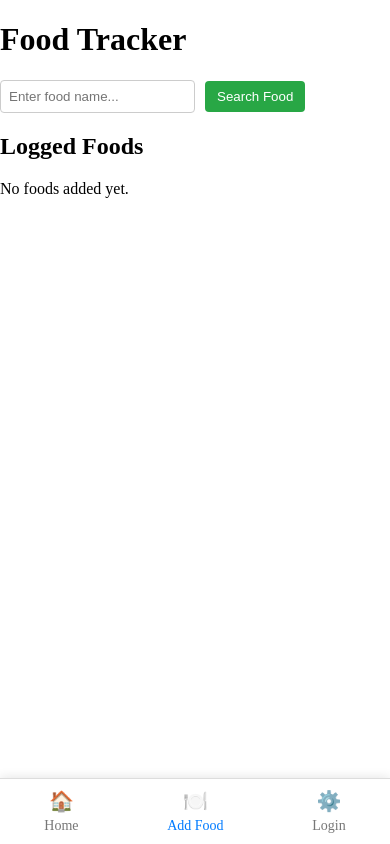
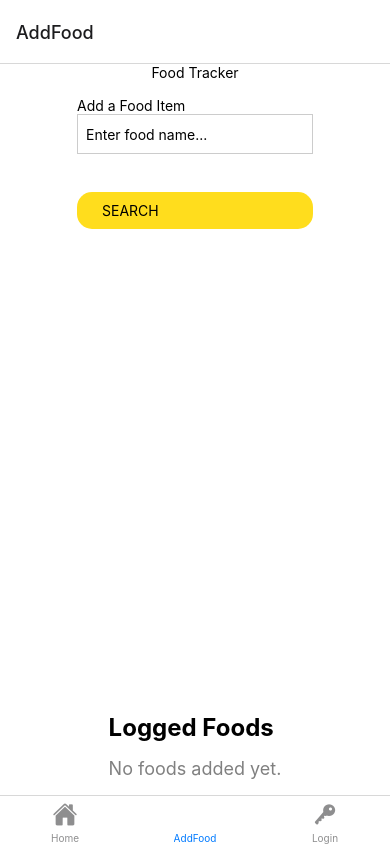
Before and after one commit to pinjaa/macromenu, a React Native app in the folder macromenu/: screen /AddFood in a window 390 px wide. Built offline with nearby package versions, Linux system fonts and the light colour scheme.

Commit message:
paljon muutoksia, API ei toimi jostain syystä

```diff
--- a/macromenu/App.js
+++ b/macromenu/App.js
@@ -1,29 +1,32 @@
 import { StatusBar } from 'expo-status-bar';
 import { StyleSheet, Text, View } from 'react-native';
 import React from 'react';
-import { BrowserRouter as Router, Route, Routes } from 'react-router-dom';
+import { NavigationContainer } from '@react-navigation/native';
+import { createStackNavigator } from '@react-navigation/stack';
 import Home from './components/Home';
 import AddFood from './components/AddFood';
 import Login from './components/Login';
 import BottomNav from './components/BottomNav';
 import styles from './styles/style.js';
 
+const Stack = createStackNavigator();
+
 export default function App() {
-  return (
-    <View>
-      <Router>
-        <StatusBar />
-        <div className="App">
-          <Routes>
-            <Route path="/" element={<Home />} />
-            <Route path="/addfood" element={<AddFood />} />
-            <Route path="/login" element={<Login />} />
-          </Routes>
-          <BottomNav />
-        </div>
-      </Router>
-    </View>
 
 
+  return (
+    <NavigationContainer>
+      <Stack.Navigator
+            initialRouteName='BottomNav'
+            screenOptions={{headerShown: false}}
+        >
+          <Stack.Screen name="BottomNav" component={BottomNav} />
+        <Stack.Screen name="Home" component={Home} />
+        <Stack.Screen name="AddFood" component={AddFood} />
+        <Stack.Screen name="Login" component={Login} />
+
+      </Stack.Navigator>
+
+    </NavigationContainer>
   );
 }
--- a/macromenu/components/AddFood.js
+++ b/macromenu/components/AddFood.js
@@ -1,5 +1,5 @@
 import React, { useState } from 'react';
-import {Text, View } from 'react-native';
+import {Text, View, Alert } from 'react-native';
 import styles from '../styles/style.js';
 import AddFoodForm from './AddFoodForm.js';
 import FoodList from './FoodList.js';
@@ -9,21 +9,22 @@ export default function AddFood() {
   const [foods, setFoods] = useState([]);
   //const [goals, setGoals] = useState({ protein: 150, carbs: 200, fats: 70 });
 
-  const addFood = (food) => {
+  const addFoodToList = (food) => {
 
     if(food != null || food != "")
     {
+      Alert.alert('Food Added', `Food: ${foodName}`);
       setFoods([...foods, food]);
     }
 
   };
 
   return (
-    <div>
-      <h1>Food Tracker</h1>
-      <AddFoodForm addFood={addFood} />
+    <View style={styles.container}>
+      <Text>Food Tracker</Text>
+      <AddFoodForm addFood={addFoodToList} />
       <FoodList foods={foods} />
       {/* <GoalTracker foods={foods} goals={goals} /> */}
-    </div>
+    </View>
   );
 }
--- a/macromenu/components/AddFoodForm.js
+++ b/macromenu/components/AddFoodForm.js
@@ -1,37 +1,60 @@
-import React, { useState } from 'react';
+import React, { useState, useEffect } from 'react';
 import axios from 'axios';
-import '../styles/AddFoodForm.css';
+import {Text, View, TextInput, Button, Pressable } from 'react-native';
+import styles from '../styles/AddFoodFormStyle.js';
 
 export default function AddFoodForm({ addFood }) {
   const [foodName, setFoodName] = useState('');
   const [loading, setLoading] = useState(false);
   const [error, setError] = useState(null);
-  const [foodOptions, setFoodOptions] = useState([]); // Holds the current page items
-  const [fullFoodList, setFullFoodList] = useState([]); // Holds the full list of food items
+  const [foodOptions, setFoodOptions] = useState([]);
+  const [fullFoodList, setFullFoodList] = useState([]);
   const [currentPage, setCurrentPage] = useState(1);
   const [totalPages, setTotalPages] = useState(1);
-  const itemsPerPage = 10; // Number of items per page
+  const itemsPerPage = 10;
+
+  useEffect(() => {
+    setLoading(false);
+    setError(null);
+    setFoodOptions([]);
+    setFullFoodList([]);
+    setCurrentPage(1);
+    setTotalPages(1);
+    setFoodName('');
+  }, [])
+
 
   const handleSubmit = async (e) => {
     e.preventDefault();
+
+    if(!foodName) {
+      setError('Enter food name to search.')
+      return;
+    }
+
     setLoading(true);
     setError(null);
-    setFoodOptions([]); // Clear previous options
+    setFoodOptions([]);
 
     try {
+        console.log('Fetching data for:', foodName);
         const response = await axios.get(`https://fineli.fi/fineli/api/v1/foods?q=${foodName}`);
         const foodData = response.data;
 
+        console.log('API Response:', response.data);
+
         if (foodData.length > 0) {
-        setFullFoodList(foodData); // Store the full list of results
-        setTotalPages(Math.ceil(foodData.length / itemsPerPage)); // Calculate total pages
-        setCurrentPage(1); // Reset to the first page
-        setFoodOptions(foodData.slice(0, itemsPerPage)); // Set the first page of results
+          setFullFoodList(foodData);
+          setTotalPages(Math.ceil(foodData.length / itemsPerPage));
+          setCurrentPage(1);
+          setFoodOptions(foodData.slice(0, itemsPerPage));
         } else {
           setError('No food found with that name.');
         }
+
     } catch (err) {
       setError('Error fetching food data.');
+      console.error('API Fetch Error:', err.message);
     } finally {
       setLoading(false);
     }
@@ -54,48 +77,64 @@ export default function AddFoodForm({ addFood }) {
     };
     addFood(food);
     setFoodName('');
-    setFoodOptions([]); // Clear options after selection
-    setFullFoodList([]); // Clear the full list after selection
+    setFoodOptions([]);
+    setFullFoodList([]);
   };
 
   return (
-    <div>
-      <form onSubmit={handleSubmit}>
-        <input
-          type="text"
+    <View style={styles.container}>
+      <View style={styles.form}>
+      <Text style={styles.title}>Add a Food Item</Text>
+        <TextInput
+          style={styles.input}
           value={foodName}
-          onChange={(e) => setFoodName(e.target.value)}
+          onChangeText={setFoodName}
           placeholder="Enter food name..."
         />
-        <button type="submit" disabled={loading}>
-          {loading ? 'Loading...' : 'Search Food'}
-        </button>
-        {error && <p style={{ color: 'red' }}>{error}</p>}
-      </form>
+
+        {error && <Text style={styles.errorText}>{error}</Text>}
+      </View>
+      <View>
+        <Pressable
+          onPress={handleSubmit}
+          style={[styles.button]}>
+          <Text style={styles.buttonTextSettings}>SEARCH</Text>
+        </Pressable>
+      </View>
+
 
       {foodOptions.length > 0 && (
-        <div>
-          <ul>
-            {foodOptions.map((foodItem, index) => (
-              <li key={index} onClick={() => handleSelectFood(foodItem)}>
-                {foodItem.name.fi}
-              </li>
+        <View>
+          <FlatList
+            data={foodOptions}
+            keyExtractor={(item, index) => index.toString()}
+            renderItem={({ item }) => (
+              <View style={styles.foodItem}>
+                <Text
+                  style={styles.foodText}
+                  onPress={() => handleSelectFood(item)}
+                >
+                  <Text style={styles.foodName}>{item.name.fi}</Text> - Kcal: {item.energyKcal} kcal,
+                  Protein: {item.protein.toFixed(1)}g,
+                  Carbs: {item.carbohydrate.toFixed(1)}g,
+                  Fats: {item.fat.toFixed(1)}g
+                </Text>
+              </View>
+            )}
+          />
+          <View style={styles.pagination}>
+            {Array.from({ length: totalPages }, (_, index) => (
+              <Button
+                key={index + 1}
+                title={(index + 1).toString()}
+                onPress={() => handlePageChange(index + 1)}
+                disabled={currentPage === index + 1}
+              />
             ))}
-          </ul>
-          <div className="pagination">
-            {Array.from({ length: totalPages }, (_, index) => (
-              <button
-                key={index + 1}
-                disabled={currentPage === index + 1}
-                onClick={() => handlePageChange(index + 1)}
-              >
-                {index + 1}
-              </button>
-            ))}
-          </div>
-        </div>
+          </View>
+        </View>
       )}
-    </div>
+    </View>
   );
 
 }
--- a/macromenu/components/BottomNav.js
+++ b/macromenu/components/BottomNav.js
@@ -1,22 +1,39 @@
 import React from 'react';
-import { NavLink } from 'react-router-dom';
+import { createBottomTabNavigator } from '@react-navigation/bottom-tabs';
+import { Ionicons } from '@expo/vector-icons';
 import '../styles/BottomNav.css';
+import Home from './Home';
+import AddFood from './AddFood';
+import Login from './Login';
+
+const Tab = createBottomTabNavigator();
 
 export default function BottomNav() {
   return (
-    <nav className="bottom-navigation">
-      <NavLink to="/" className="nav-item" activeClassName="active">
-        <span>🏠</span>
-        <span>Home</span>
-      </NavLink>
-      <NavLink to="/addfood" className="nav-item" activeClassName="active">
-        <span>🍽️</span>
-        <span>Add Food</span>
-      </NavLink>
-      <NavLink to="/login" className="nav-item" activeClassName="active">
-        <span>⚙️</span>
-        <span>Login</span>
-      </NavLink>
-    </nav>
+
+      <Tab.Navigator
+        screenOptions={({ route }) => ({
+          tabBarIcon: ({ color, size }) => {
+            let iconName;
+
+            if (route.name === 'Home') {
+              iconName = 'home';
+            } else if (route.name === 'Add Food') {
+              iconName = 'plus';
+            }
+            else if (route.name === 'Login') {
+              iconName = 'key';
+            }
+
+            // Return any component that you like here!
+            return <Ionicons name={iconName} size={size} color={color} />;
+          },
+        })}
+      >
+        <Tab.Screen name="Home" component={Home} />
+        <Tab.Screen name="AddFood" component={AddFood} />
+        <Tab.Screen name="Login" component={Login} />
+      </Tab.Navigator>
+
   );
 }
--- a/macromenu/components/FoodList.js
+++ b/macromenu/components/FoodList.js
@@ -1,22 +1,31 @@
 import React from 'react';
+import { View, Text, FlatList, StyleSheet } from 'react-native';
+import styles from '../styles/FoodItem';
 
 function FoodList({ foods }) {
   return (
-    <div>
-      <h2>Logged Foods</h2>
+    <View style={styles.container}>
+      <Text style={styles.title}>Logged Foods</Text>
       {foods.length === 0 ? (
-        <p>No foods added yet.</p>
+        <Text style={styles.noFoodsText}>No foods added yet.</Text>
       ) : (
-        <ul>
-          {foods.map((food, index) => (
-            <li key={index}>
-            <strong>{food.name}</strong> - Energy: {food.kcal.toFixed(0)}kcal, Protein: {food.protein.toFixed(1)}g, Carbs: {food.carbs.toFixed(1)}g, Fats: {food.fats.toFixed(1)}g
-          </li>
-          ))}
-        </ul>
+        <FlatList
+          data={foods}
+          keyExtractor={(item, index) => index.toString()}
+          renderItem={({ item }) => (
+            <View style={styles.foodItem}>
+              <Text style={styles.foodText}>
+                <Text style={styles.foodName}>{item.name}</Text> - Energy: {item.kcal.toFixed(0)} kcal,
+                Protein: {item.protein.toFixed(1)}g, Carbs: {item.carbs.toFixed(1)}g,
+                Fats: {item.fats.toFixed(1)}g
+              </Text>
+            </View>
+          )}
+        />
       )}
-    </div>
+    </View>
   );
 }
 
+
 export default FoodList;
--- a/macromenu/styles/AddFoodForm.css
+++ /dev/null
@@ -1,62 +0,0 @@
-form {
-  margin-bottom: 20px;
-}
-
-input {
-  padding: 8px;
-  margin-right: 10px;
-  border-radius: 4px;
-  border: 1px solid #ccc;
-}
-
-button {
-  padding: 8px 12px;
-  background-color: #28a745;
-  color: white;
-  border: none;
-  border-radius: 4px;
-  cursor: pointer;
-}
-
-button[disabled] {
-  background-color: #ccc;
-  cursor: not-allowed;
-}
-
-ul {
-  list-style-type: none;
-  padding: 0;
-}
-
-li {
-  padding: 10px;
-  margin-bottom: 5px;
-  border: 1px solid #ddd;
-  border-radius: 4px;
-  cursor: pointer;
-}
-
-li:hover {
-  background-color: #f0f0f0;
-}
-
-.pagination {
-  display: flex;
-  justify-content: center;
-  margin-top: 20px;
-}
-
-.pagination button {
-  padding: 8px 12px;
-  margin: 0 5px;
-  background-color: #007bff;
-  color: white;
-  border: none;
-  border-radius: 4px;
-  cursor: pointer;
-}
-
-.pagination button[disabled] {
-  background-color: #ccc;
-  cursor: not-allowed;
-}
--- /dev/null
+++ b/macromenu/styles/AddFoodFormStyle.js
@@ -0,0 +1,46 @@
+import { StyleSheet } from "react-native";
+
+export default StyleSheet.create({
+  container: {
+    flex: 1,
+    padding: 16,
+  },
+  form: {
+    marginBottom: 20,
+  },
+  input: {
+    height: 40,
+    borderColor: '#ccc',
+    borderWidth: 1,
+    marginBottom: 10,
+    paddingHorizontal: 8,
+  },
+  button: {
+    backgroundColor: '#FFDd1d',
+    marginTop: 8,
+    paddingVertical: 10,
+    paddingHorizontal: 25,
+    borderRadius: 15
+  },
+  errorText: {
+    color: 'red',
+  },
+  centerText: {
+    fontSize: 18,
+    padding: 16,
+  },
+  foodItem: {
+    padding: 10,
+  },
+  foodText: {
+    fontSize: 16,
+  },
+  foodName: {
+    fontWeight: 'bold',
+  },
+  pagination: {
+    flexDirection: 'row',
+    justifyContent: 'center',
+    marginTop: 20,
+  },
+});
--- /dev/null
+++ b/macromenu/styles/FoodItem.js
@@ -0,0 +1,25 @@
+import { StyleSheet } from "react-native";
+
+export default StyleSheet.create({
+  container: {
+    padding: 16,
+  },
+  title: {
+    fontSize: 24,
+    fontWeight: 'bold',
+    marginBottom: 16,
+  },
+  noFoodsText: {
+    fontSize: 18,
+    color: 'gray',
+  },
+  foodItem: {
+    paddingVertical: 10,
+  },
+  foodText: {
+    fontSize: 16,
+  },
+  foodName: {
+    fontWeight: 'bold',
+  },
+});
```
Also changed, not shown: macromenu/package.json (+12 -0 lines), 1 other file (tests, documents, lock files or other folders). Lines whose indentation alone changed are shown as unchanged.
